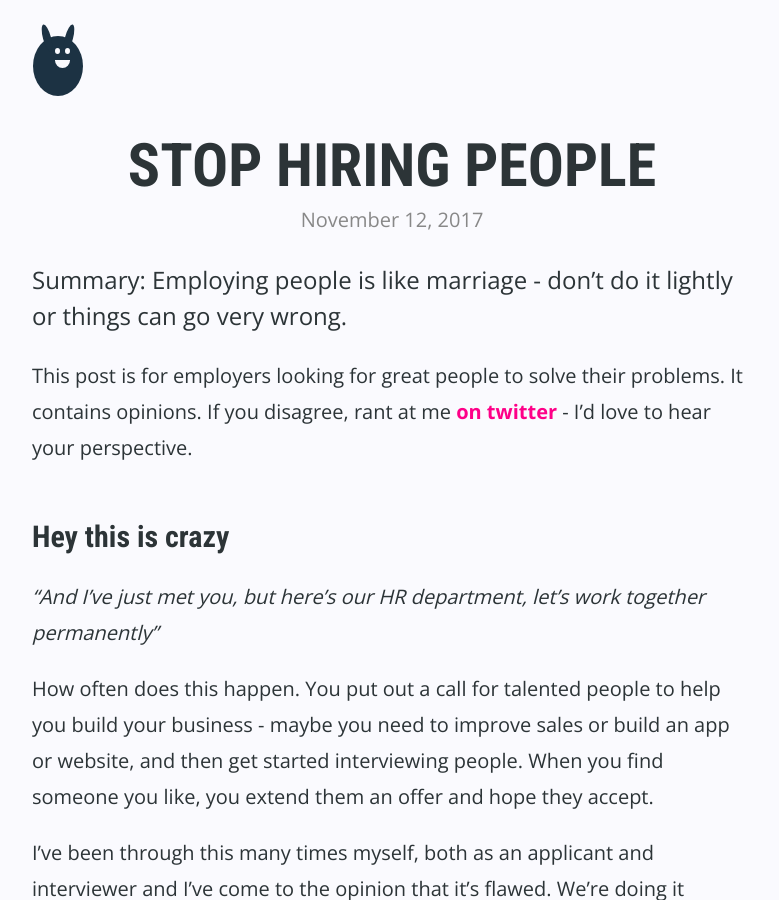
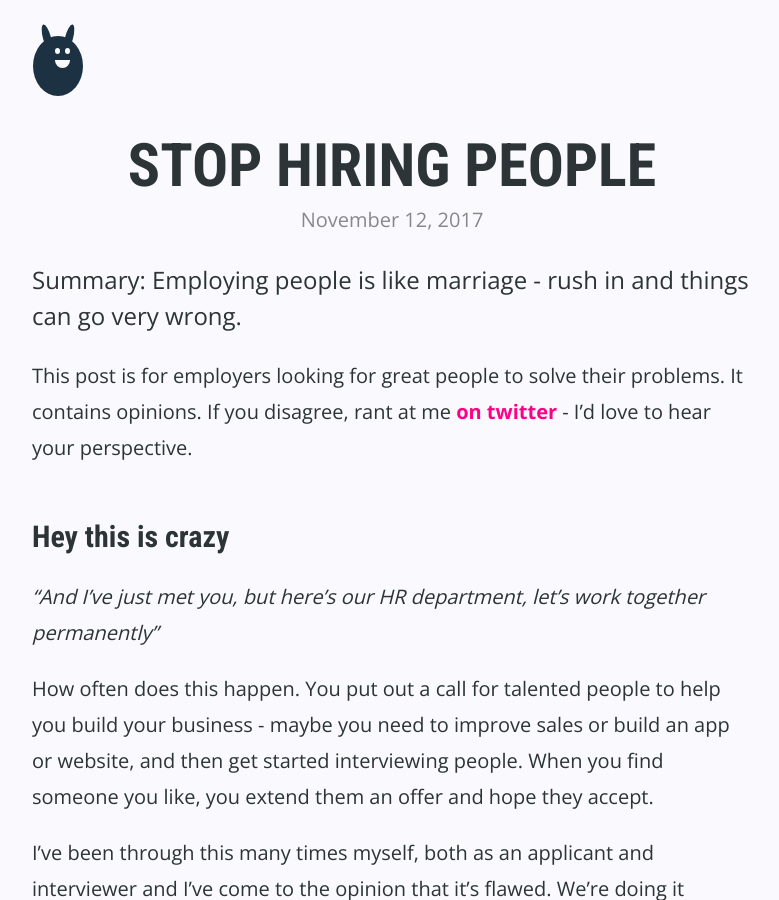
Before and after one commit to donovanh/donovanh.github.com, a Jekyll site: the page built from _posts/2017-11-12-stop-hiring.markdown, in a window 1280 px wide and 900 px high. Shown: the whole window, without its empty margins (248-1027 px from the left). Built offline with Jekyll 4.4.1, drawn with Linux system fonts in a browser that asks for light colours; nearby versions of some CDN libraries.

Commit message:
Hiring people post

```diff
--- a/_posts/2017-11-12-stop-hiring.markdown
+++ b/_posts/2017-11-12-stop-hiring.markdown
@@ -7,7 +7,7 @@ imageURL: forever.jpg
 published: true
 ---
 
-Summary: Employing people is like marriage - don't do it lightly or things can go very wrong.
+Summary: Employing people is like marriage - rush in and things can go very wrong.
 
 This post is for employers looking for great people to solve their problems. It contains opinions. If you disagree, rant at me [on twitter](https://twitter.com/donovanh) - I'd love to hear your perspective.
 
```
